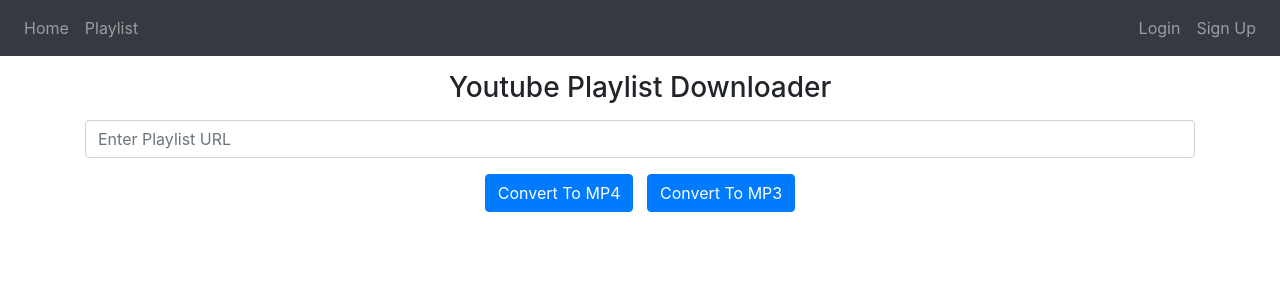
After one commit to GameGenesis/Youtube-Video-Downloader, a Flask app: template website/templates/playlist.html in a window 1280 px wide. The commit adds this page. Shown: the top 300 px of the page. Run offline with Flask 2, Linux system fonts and the light colour scheme; the template is opened without the code that fills it, so the values that code supplies are empty; some libraries are stand-ins or nearby versions.

Commit message:
Add playlist webpage

```diff
--- a/website/templates/base.html
+++ b/website/templates/base.html
@@ -25,6 +25,7 @@
         <div class="collapse navbar-collapse" id="navbar">
             <div class="navbar-nav  mr-auto">
                 <a class="nav-item nav-link" id="home" href="/">Home</a>
+                <a class="nav-item nav-link" id="home" href="/playlist">Playlist</a>
             </div>
             <div class="navbar-nav  ml-auto">
                 {% if user.is_authenticated %}
@@ -32,7 +33,6 @@
                     <a class="nav-link dropdown-toggle" href="/" role="button" id="dropdownMenuLink" data-toggle="dropdown" aria-haspopup="true" aria-expanded="false">
                         <strong>{{ "Hello, " + user.name }}</strong>
                     </a>
-
                     <div class="dropdown-menu dropdown-menu-right" aria-labelledby="dropdownMenuLink">
                         <a class="dropdown-item" id="history" href="/history">History</a>
                         <a class="dropdown-item" id="logout" href="/logout">Logout</a>
--- /dev/null
+++ b/website/templates/playlist.html
@@ -0,0 +1,18 @@
+{% extends "base.html" %} {% block title %}Playlist{% endblock %}
+
+{% block content %}
+<form method="POST">
+    <h3 align="center" style="margin-top:15px;margin-bottom:15px;">Youtube Playlist Downloader</h3>
+    <div class="form-group">
+        <input
+        type="url"
+        class="form-control"
+        id="url" name="url"
+        placeholder="Enter Playlist URL">
+    </div>
+    <center>
+    <button type="submit" class="btn btn-primary" name="convert" value="mp4">Convert To MP4</button>&nbsp;&nbsp;
+    <button type="submit" class="btn btn-primary" name="convert" value="mp3">Convert To MP3</button>
+    </center>
+</form>
+{% endblock %}
```
